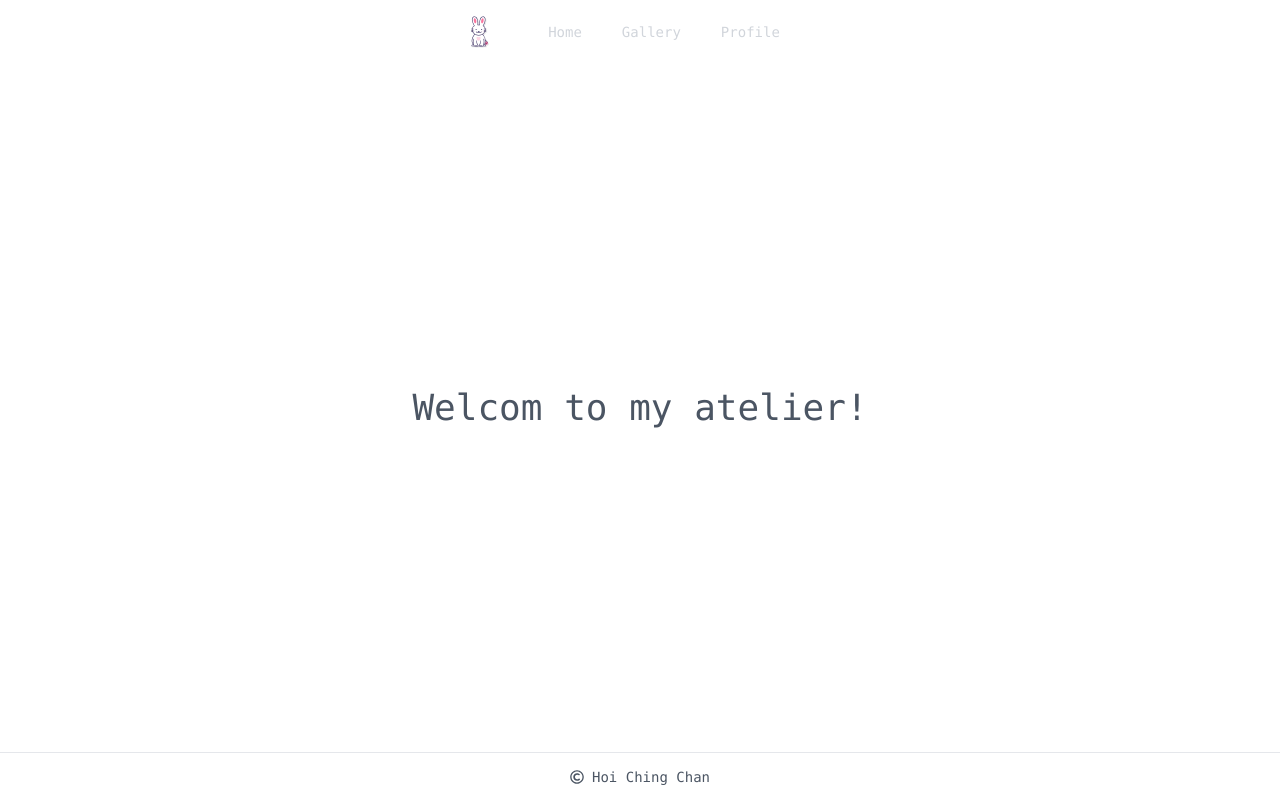
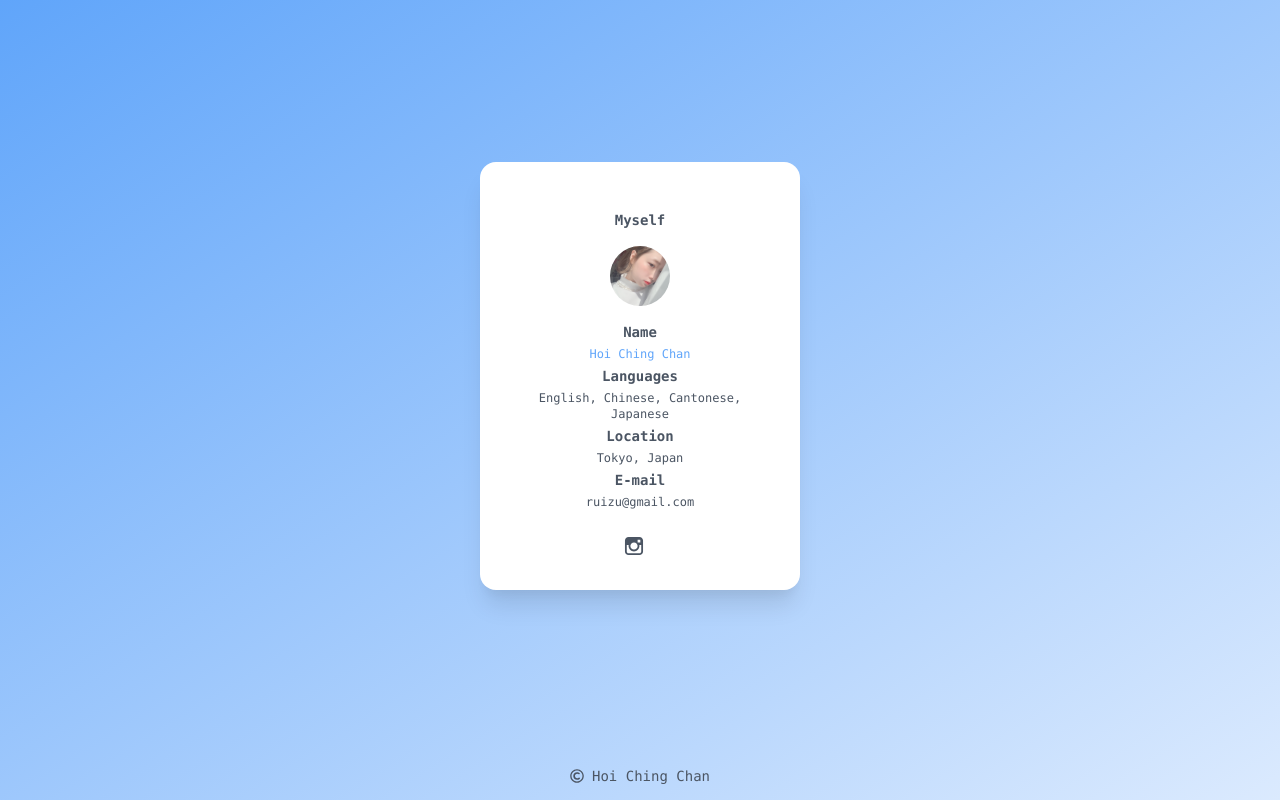
Before and after one commit to Ryuyxx/ruiz, a Next.js app: page / in a window 1280 px wide. Built offline with nearby package versions, Linux system fonts and the light colour scheme.

Commit message:
chore: simpled

```diff
--- a/components/Layout.js
+++ b/components/Layout.js
@@ -6,77 +6,77 @@ import { FontAwesomeIcon } from '@fortawesome/react-fontawesome'
 export default function Layout({ children, title = "Ruizu" }) {
     return (
         <html lang="ja-JP">
-        <div className="flex justify-center items-center flex-col min-h-screen text-gray-600 text-sm font-mono">
+        <div className="bg-gradient-to-tl from-blue-100 to-blue-400 flex justify-center items-center flex-col min-h-screen text-gray-600 text-sm font-mono">
             <Head>
                 <title>{title}</title>
             </Head>
-            <header>
-                <div>
-                    <nav className="bg-white dark:bg-gray-800  ">
-                        <div className="max-w-7xl mx-auto px-8">
-                            <div className="flex items-center justify-between h-16">
-                                <div className=" flex items-center">
-                                    <a className="flex-shrink-0" href="/">
-                                        <img className="h-8 w-8" src="/icons/rabbit.svg" alt="Workflow"/>
-                                    </a>
-                                    <div className="hidden md:block">
-                                        <div className="ml-10 flex items-baseline space-x-4">
-                                            <a className="text-gray-300  hover:text-gray-800 dark:hover:text-white px-3 py-2 rounded-md text-sm font-medium"
-                                               href="/">
-                                                Home
-                                            </a>
-                                            <a className="text-gray-300 dark:text-white  hover:text-gray-800 dark:hover:text-white px-3 py-2 rounded-md text-sm font-medium"
-                                               href="/gallery">
-                                                Gallery
-                                            </a>
-                                            <a className="text-gray-300  hover:text-gray-800 dark:hover:text-white px-3 py-2 rounded-md text-sm font-medium"
-                                               href="/profile">
-                                                Profile
-                                            </a>
-                                        </div>
-                                    </div>
-                                </div>
-                                <div className="block">
-                                    <div className="ml-4 flex items-center md:ml-6">
-                                    </div>
-                                </div>
-                                <div className="-mr-2 flex md:hidden">
-                                    <button
-                                        className="text-gray-800 dark:text-white hover:text-gray-300 inline-flex items-center justify-center p-2 rounded-md focus:outline-none">
-                                        <svg width="20" height="20" fill="currentColor" className="h-8 w-8"
-                                             viewBox="0 0 1792 1792" xmlns="http://www.w3.org/2000/svg">
-                                            <path
-                                                d="M1664 1344v128q0 26-19 45t-45 19h-1408q-26 0-45-19t-19-45v-128q0-26 19-45t45-19h1408q26 0 45 19t19 45zm0-512v128q0 26-19 45t-45 19h-1408q-26 0-45-19t-19-45v-128q0-26 19-45t45-19h1408q26 0 45 19t19 45zm0-512v128q0 26-19 45t-45 19h-1408q-26 0-45-19t-19-45v-128q0-26 19-45t45-19h1408q26 0 45 19t19 45z">
-                                            </path>
-                                        </svg>
-                                    </button>
-                                </div>
-                            </div>
-                        </div>
-                        <div className="md:hidden">
-                            <div className="px-2 pt-2 pb-3 space-y-1 sm:px-3">
-                                <a className="text-gray-300 hover:text-gray-800 dark:hover:text-white block px-3 py-2 rounded-md text-base font-medium"
-                                   href="/#">
-                                    Home
-                                </a>
-                                <a className="text-gray-800 dark:text-white block px-3 py-2 rounded-md text-base font-medium"
-                                   href="/gallery">
-                                    Gallery
-                                </a>
-                                <a className="text-gray-300 hover:text-gray-800 dark:hover:text-white block px-3 py-2 rounded-md text-base font-medium"
-                                   href="/profile">
-                                    Profile
-                                </a>
-                            </div>
-                        </div>
-                    </nav>
-                </div>
-            </header>
+            {/*<header>*/}
+            {/*    <div>*/}
+            {/*        <nav className=" dark:bg-white  ">*/}
+            {/*            <div className="max-w-7xl mx-auto px-8">*/}
+            {/*                <div className="flex items-center justify-between h-16">*/}
+            {/*                    <div className=" flex items-center">*/}
+            {/*                        <a className="flex-shrink-0" href="/">*/}
+            {/*                            <img className="h-8 w-8" src="/icons/rabbit.svg" alt="Workflow"/>*/}
+            {/*                        </a>*/}
+            {/*                        <div className="hidden md:block">*/}
+            {/*                            <div className="ml-10 flex items-baseline space-x-4">*/}
+            {/*                                <a className="text-gray-300  hover:text-gray-800 dark:hover:text-white px-3 py-2 rounded-md text-sm font-medium"*/}
+            {/*                                   href="/">*/}
+            {/*                                    Home*/}
+            {/*                                </a>*/}
+            {/*                                <a className="text-gray-300 dark:text-white  hover:text-gray-800 dark:hover:text-white px-3 py-2 rounded-md text-sm font-medium"*/}
+            {/*                                   href="/gallery">*/}
+            {/*                                    Gallery*/}
+            {/*                                </a>*/}
+            {/*                                <a className="text-gray-300  hover:text-gray-800 dark:hover:text-white px-3 py-2 rounded-md text-sm font-medium"*/}
+            {/*                                   href="/profile">*/}
+            {/*                                    Profile*/}
+            {/*                                </a>*/}
+            {/*                            </div>*/}
+            {/*                        </div>*/}
+            {/*                    </div>*/}
+            {/*                    <div className="block">*/}
+            {/*                        <div className="ml-4 flex items-center md:ml-6">*/}
+            {/*                        </div>*/}
+            {/*                    </div>*/}
+            {/*                    <div className="-mr-2 flex md:hidden">*/}
+            {/*                        <button*/}
+            {/*                            className="text-gray-800 dark:text-white hover:text-gray-300 inline-flex items-center justify-center p-2 rounded-md focus:outline-none">*/}
+            {/*                            <svg width="20" height="20" fill="currentColor" className="h-8 w-8"*/}
+            {/*                                 viewBox="0 0 1792 1792" xmlns="http://www.w3.org/2000/svg">*/}
+            {/*                                <path*/}
+            {/*                                    d="M1664 1344v128q0 26-19 45t-45 19h-1408q-26 0-45-19t-19-45v-128q0-26 19-45t45-19h1408q26 0 45 19t19 45zm0-512v128q0 26-19 45t-45 19h-1408q-26 0-45-19t-19-45v-128q0-26 19-45t45-19h1408q26 0 45 19t19 45zm0-512v128q0 26-19 45t-45 19h-1408q-26 0-45-19t-19-45v-128q0-26 19-45t45-19h1408q26 0 45 19t19 45z">*/}
+            {/*                                </path>*/}
+            {/*                            </svg>*/}
+            {/*                        </button>*/}
+            {/*                    </div>*/}
+            {/*                </div>*/}
+            {/*            </div>*/}
+            {/*            <div className="md:hidden">*/}
+            {/*                <div className="px-2 pt-2 pb-3 space-y-1 sm:px-3">*/}
+            {/*                    <a className="text-gray-300 hover:text-gray-800 dark:hover:text-white block px-3 py-2 rounded-md text-base font-medium"*/}
+            {/*                       href="/#">*/}
+            {/*                        Home*/}
+            {/*                    </a>*/}
+            {/*                    <a className="text-gray-800 dark:text-white block px-3 py-2 rounded-md text-base font-medium"*/}
+            {/*                       href="/gallery">*/}
+            {/*                        Gallery*/}
+            {/*                    </a>*/}
+            {/*                    <a className="text-gray-300 hover:text-gray-800 dark:hover:text-white block px-3 py-2 rounded-md text-base font-medium"*/}
+            {/*                       href="/profile">*/}
+            {/*                        Profile*/}
+            {/*                    </a>*/}
+            {/*                </div>*/}
+            {/*            </div>*/}
+            {/*        </nav>*/}
+            {/*    </div>*/}
+            {/*</header>*/}
             <main className="flex flex-1 justify-center items-center flex-col w-screen">
                 {children}
             </main>
 
-            <footer className="w-full h-12 flex justify-center items-center border-t">
+            <footer className="w-full h-12 flex justify-center items-center">
                 <FontAwesomeIcon className="mr-2" icon={faCopyright} />
                 Hoi Ching Chan
             </footer>
--- a/pages/gallery.js
+++ b/pages/gallery.js
@@ -6,13 +6,13 @@ const Gallery = () => {
     return(
         <Layout title="Gallery">
 
-            <section className="p-10 min-h-screen min-w-full flex md:flex-row items-center justify-around bg-white flex-wrap sm:flex-col">
+            <section className="p-10 min-h-screen min-w-full flex md:flex-row items-center justify-around  flex-wrap sm:flex-col ">
 
                 <Link href="/gallery/rabbit">
                     <div className="h-64 w-64 relative cursor-pointer m-10">
-                        <div className="absolute inset-0 bg-white opacity-25 rounded-lg shadow-2xl" />
+                        <div className="absolute inset-0 opacity-25 rounded-lg shadow-2xl" />
                         <div className="absolute inset-0 transform  hover:scale-75 transition duration-300">
-                            <div className="h-full w-full bg-white rounded-lg shadow-2xl pt-5">
+                            <div className="h-full w-full rounded-lg shadow-2xl pt-5">
                                 <Image src="/gallery/project1.png"
                                        alt="rabbit letter paper"
                                        width={500}
--- a/pages/index.js
+++ b/pages/index.js
@@ -1,9 +1,71 @@
 import Layout from "../components/Layout";
+import Image from "next/image";
 
 export default function Home() {
   return (
       <Layout title="Home">
-        <p className="text-4xl flex">Welcom to my atelier!</p>
+          <div className="bg-white text-center shadow-xl p-8 w-80 rounded-2xl dark:bg-gray-800 ">
+              <div className="mt-4">
+                  <p className="font-bold">Myself</p>
+              </div>
+              <div className="flex justify-center mt-4">
+                  <Image
+                      className="rounded-full absolute inset-0 transform hover:-translate-x-20 transition duration-300 cursor-pointer"
+                      src="/profile/S__31137960.jpg"
+                      width={60}
+                      height={60}
+                      alt="Avatar"
+                  />
+              </div>
+              <div className="mt-4">
+                  <p className="font-bold">Name</p>
+                  <p className="text-xs mt-1 mb-1 text-blue-400">Hoi Ching Chan</p>
+                  <p className="font-bold">Languages</p>
+                  <p className="text-xs mt-1 mb-1 text-gray-600">English, Chinese, Cantonese, Japanese</p>
+                  <p className="font-bold">Location</p>
+                  <p className="text-xs mt-1 mb-1 text-gray-600">Tokyo, Japan</p>
+                  <p className="font-bold">E-mail</p>
+                  <p className="text-xs mt-1 mb-1 text-gray-600">ruizu@gmail.com</p>
+
+              </div>
+              <div className="mt-6 flex justify-around">
+                  <div>
+                      <a
+                          href="https://www.instagram.com/hoichingchan/"
+                          target="_blank"
+                          rel="noopener noreferrer"
+                      >
+                          <svg className="w-6 h-6 mr-3 text-black-500 inset-0 transform  hover:scale-75 transition duration-300"
+                               fill="currentColor" viewBox="0 0 20 20">
+                              <path d="M14.52,2.469H5.482c-1.664,0-3.013,1.349-3.013,3.013v9.038c0,1.662,1.349,3.012,3.013,3.012h9.038c1.662,0,3.012-1.35,3.012-3.012V5.482C17.531,3.818,16.182,2.469,14.52,2.469 M13.012,4.729h2.26v2.259h-2.26V4.729z M10,6.988c1.664,0,3.012,1.349,3.012,3.012c0,1.664-1.348,3.013-3.012,3.013c-1.664,0-3.012-1.349-3.012-3.013C6.988,8.336,8.336,6.988,10,6.988 M16.025,14.52c0,0.831-0.676,1.506-1.506,1.506H5.482c-0.831,0-1.507-0.675-1.507-1.506V9.247h1.583C5.516,9.494,5.482,9.743,5.482,10c0,2.497,2.023,4.52,4.518,4.52c2.494,0,4.52-2.022,4.52-4.52c0-0.257-0.035-0.506-0.076-0.753h1.582V14.52z" />
+                          </svg>
+                      </a>
+                  </div>
+                  {/*<div>*/}
+                  {/*    <a*/}
+                  {/*        href=""*/}
+                  {/*        target="_blank"*/}
+                  {/*        rel="noopener noreferrer"*/}
+                  {/*    >*/}
+                  {/*        <svg className="w-6 h-6 mr-3 text-black-500"*/}
+                  {/*             fill="currentColor" viewBox="0 0 20 20">*/}
+                  {/*            <path d="M18.258,3.266c-0.693,0.405-1.46,0.698-2.277,0.857c-0.653-0.686-1.586-1.115-2.618-1.115c-1.98,0-3.586,1.581-3.586,3.53c0,0.276,0.031,0.545,0.092,0.805C6.888,7.195,4.245,5.79,2.476,3.654C2.167,4.176,1.99,4.781,1.99,5.429c0,1.224,0.633,2.305,1.596,2.938C2.999,8.349,2.445,8.19,1.961,7.925C1.96,7.94,1.96,7.954,1.96,7.97c0,1.71,1.237,3.138,2.877,3.462c-0.301,0.08-0.617,0.123-0.945,0.123c-0.23,0-0.456-0.021-0.674-0.062c0.456,1.402,1.781,2.422,3.35,2.451c-1.228,0.947-2.773,1.512-4.454,1.512c-0.291,0-0.575-0.016-0.855-0.049c1.588,1,3.473,1.586,5.498,1.586c6.598,0,10.205-5.379,10.205-10.045c0-0.153-0.003-0.305-0.01-0.456c0.7-0.499,1.308-1.12,1.789-1.827c-0.644,0.28-1.334,0.469-2.06,0.555C17.422,4.782,17.99,4.091,18.258,3.266" />*/}
+                  {/*        </svg>*/}
+                  {/*    </a>*/}
+                  {/*</div>*/}
+                  {/*<div>*/}
+                  {/*    <a*/}
+                  {/*        href=""*/}
+                  {/*        target="_blank"*/}
+                  {/*        rel="noopener noreferrer"*/}
+                  {/*    >*/}
+                  {/*        <svg className="w-6 h-6 mr-3 text-black-500" viewBox="0 0 20 20">*/}
+                  {/*            <path d="M15.77,3.488c-2.266-0.067-3.801,1.105-4.605,3.519c0.415-0.158,0.817-0.237,1.206-0.237c0.829,0,1.193,0.428,1.097,1.284c-0.049,0.52-0.414,1.275-1.097,2.268c-0.682,0.993-1.192,1.489-1.534,1.489c-0.439,0-0.841-0.767-1.206-2.3C9.508,9.06,9.288,7.909,8.972,6.06C8.679,4.346,7.899,3.545,6.633,3.658c-0.537,0.045-1.34,0.496-2.412,1.354c-0.78,0.654-1.572,1.308-2.375,1.962l0.767,0.914c0.73-0.474,1.157-0.711,1.279-0.711c0.56,0,1.084,0.812,1.571,2.436c0.439,1.489,0.878,2.979,1.316,4.468c0.658,1.624,1.462,2.436,2.412,2.436c1.535,0,3.412-1.33,5.628-3.992c2.144-2.549,3.253-4.557,3.326-6.023C18.242,4.537,17.451,3.534,15.77,3.488" />*/}
+                  {/*        </svg>*/}
+                  {/*    </a>*/}
+                  {/*</div>*/}
+              </div>
+          </div>
 
       </Layout>
   );
```
